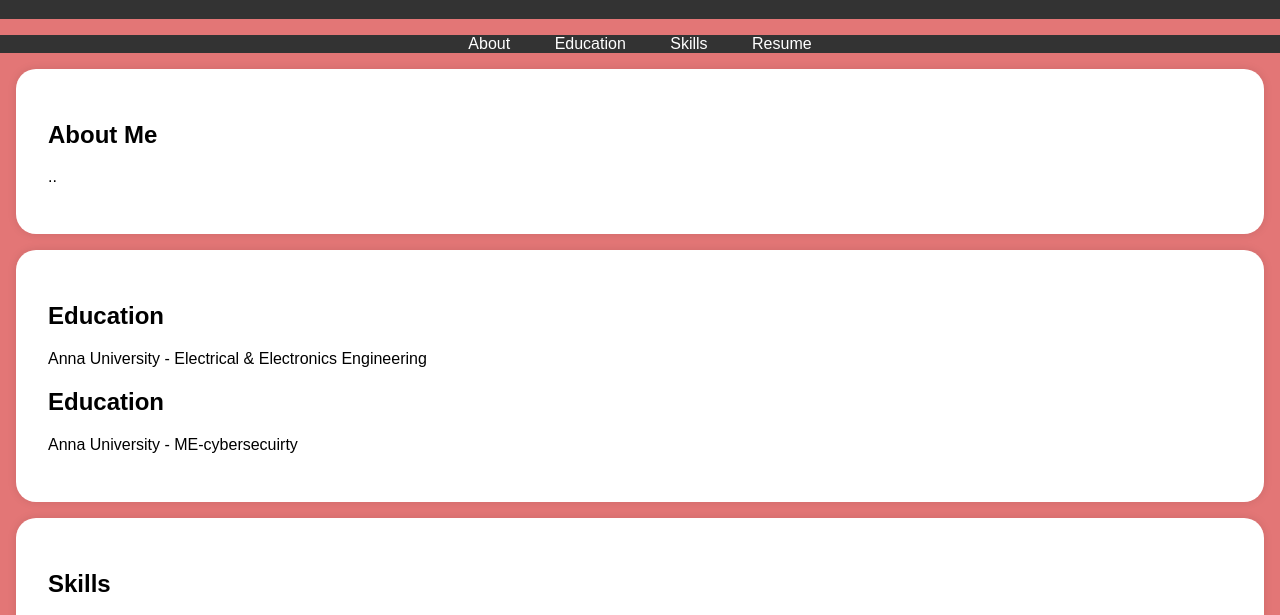
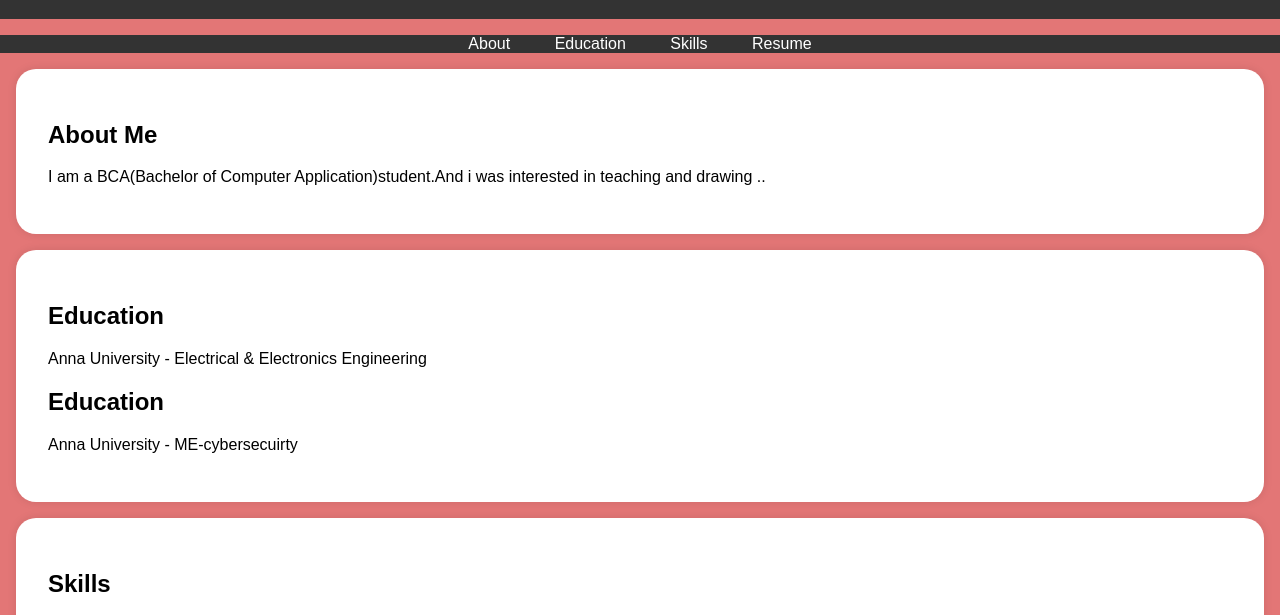
Before and after one commit to 18yazhini/digitalportofolios, a plain HTML site: page index.html in a window 1280 px wide. Shown: the part 178-793 px from the top of the page. Drawn offline with Linux system fonts and the light colour scheme.

Commit message:
Update index.html

```diff
--- a/index.html
+++ b/index.html
@@ -113,7 +113,7 @@
     <section id="about">
         <div class="section-content">
             <h2>About Me</h2>
-            ..</p>
+           <p>I am a BCA(Bachelor of Computer Application)student.And i was interested in teaching and drawing ..</p>
         </div>
     </section>
 
```
